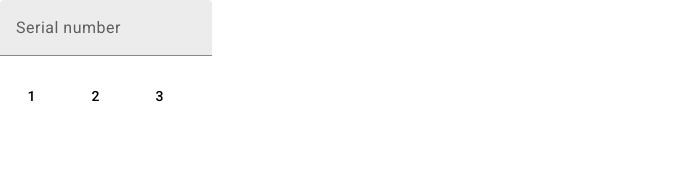
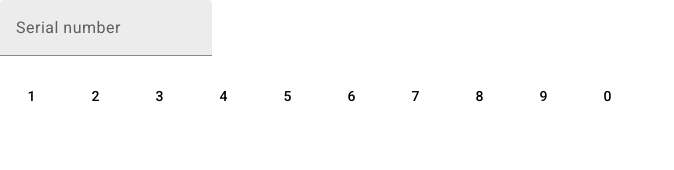
Before and after one commit to MNKanout/angualr-touch-input, an Angular app: page / in a window 1280 px wide. Shown: the top 170 px of the page, without its empty margins (0-674 px from the left). Built offline with nearby package versions, Linux system fonts and the light colour scheme.

Commit message:
Added more buttons

```diff
--- a/src/app/app.component.ts
+++ b/src/app/app.component.ts
@@ -7,7 +7,7 @@ import { Component } from '@angular/core';
 })
 export class AppComponent {
   title = 'touch-input';
-  buttons: string[] = ['1','2','3'];
+  buttons: string[] = ['1','2','3','4','5','6','7','8','9','0'];
   selectedButton: string = '';
   serialNumber = '';
 
```
